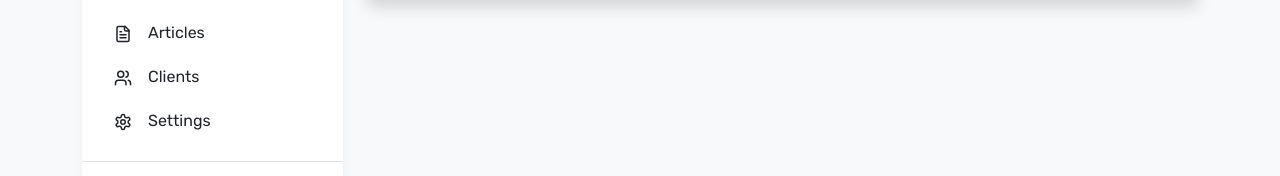
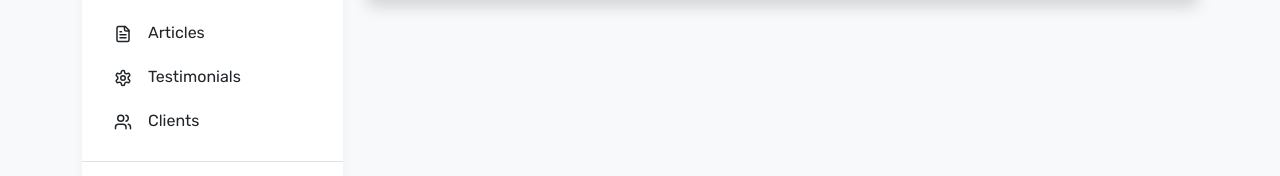
Before and after one commit to abhi051002/construction-website, a React (Vite) app in the folder frontend/: page /admin/services in a window 1280 px wide. Shown: the part 391-567 px from the top of the page. Built offline with nearby package versions, Linux system fonts and the light colour scheme.

Commit message:
Update sidebar to replace Settings with Testimonials link

```diff
--- a/frontend/src/components/Sidebar.jsx
+++ b/frontend/src/components/Sidebar.jsx
@@ -38,13 +38,13 @@ const Sidebar = ({ activePage = "dashboard" }) => {
       link: "/admin/articles",
       id: "articles",
     },
-    { icon: <Users size={18} />, title: "Clients", link: "#", id: "clients" },
     {
       icon: <Settings size={18} />,
-      title: "Settings",
-      link: "#",
-      id: "settings",
+      title: "Testimonials",
+      link: "/admin/testimonials",
+      id: "testimonials",
     },
+    { icon: <Users size={18} />, title: "Clients", link: "#", id: "clients" },
   ];
 
   return (
```
